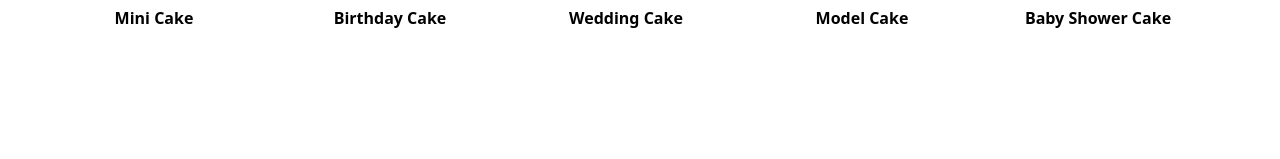
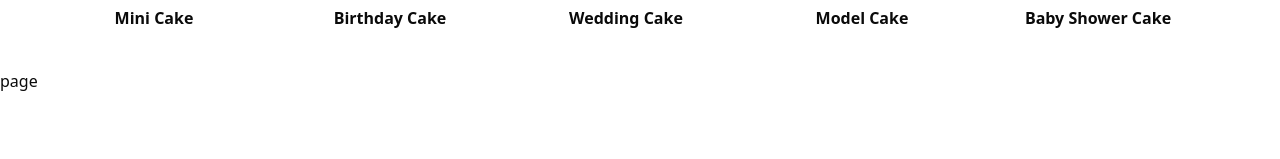
Before and after one commit to PanaceaSolution/BakeryWebsite, a Next.js app in the folder client/: page /special-offer/1 in a window 1280 px wide. Before the commit this address had no page. Shown: the part 317-476 px from the top of the page. Built offline with nearby package versions, Linux system fonts and the light colour scheme.

Commit message:
page: special offer page

```diff
--- /dev/null
+++ b/client/src/app/(routes)/special-offer/[id]/page.tsx
@@ -0,0 +1,9 @@
+import React from 'react'
+
+function page() {
+  return (
+    <div>page</div>
+  )
+}
+
+export default page
--- /dev/null
+++ b/client/src/app/(routes)/special-offer/page.tsx
@@ -0,0 +1,9 @@
+import React from 'react'
+
+function page() {
+  return (
+    <div>page</div>
+  )
+}
+
+export default page
```
